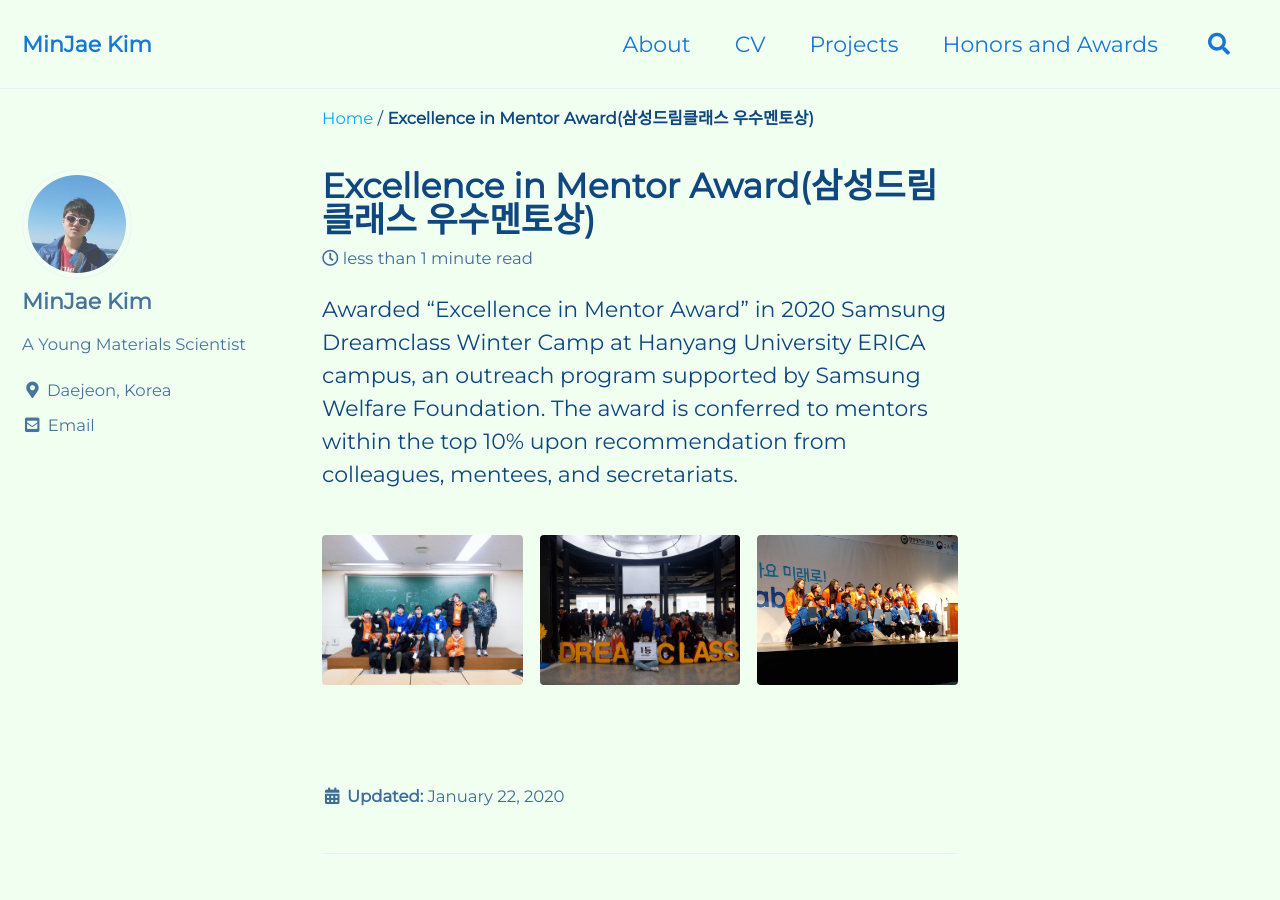
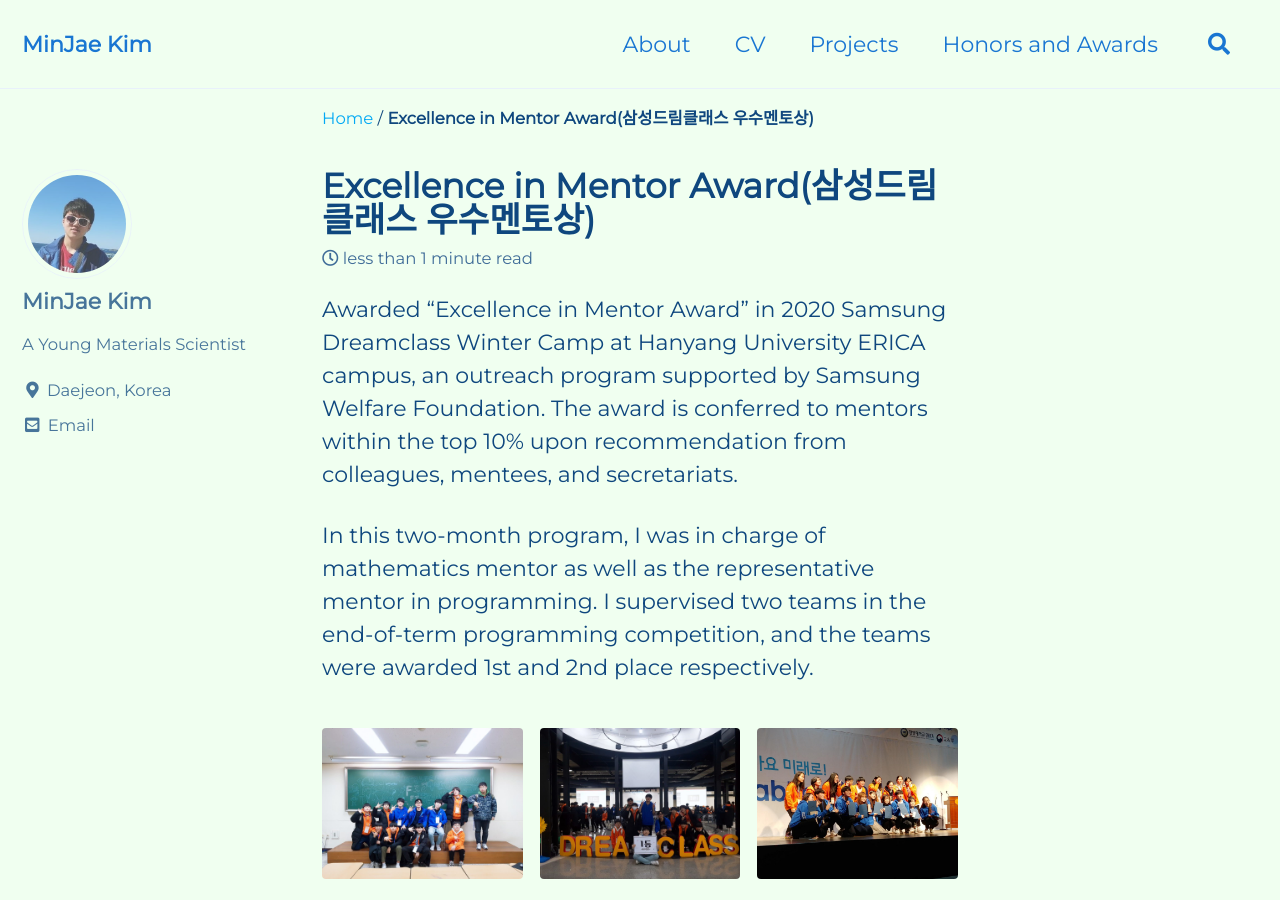
Before and after one commit to mj3259/mj3259.github.io, a Jekyll site: the page built from _posts/2020-01-22-dreamclass.md, in a window 1280 px wide and 900 px high. Built offline with Jekyll 4.4.1, drawn with Linux system fonts in a browser that asks for light colours; cached includes are drawn as plain includes.

Commit message:
Update 2020-01-22-dreamclass.md

```diff
--- a/_posts/2020-01-22-dreamclass.md
+++ b/_posts/2020-01-22-dreamclass.md
@@ -11,5 +11,6 @@ gallery:
 ---
 Awarded "Excellence in Mentor Award" in 2020 Samsung Dreamclass Winter Camp at Hanyang University ERICA campus, an outreach program supported by Samsung Welfare Foundation. The award is conferred to mentors within the top 10% upon recommendation from colleagues, mentees, and secretariats.
 
+In this two-month program, I was in charge of mathematics mentor as well as the representative mentor in programming. I supervised two teams in the end-of-term programming competition, and the teams were awarded 1st and 2nd place respectively.
 
 {% include gallery id="gallery"  %}
```
